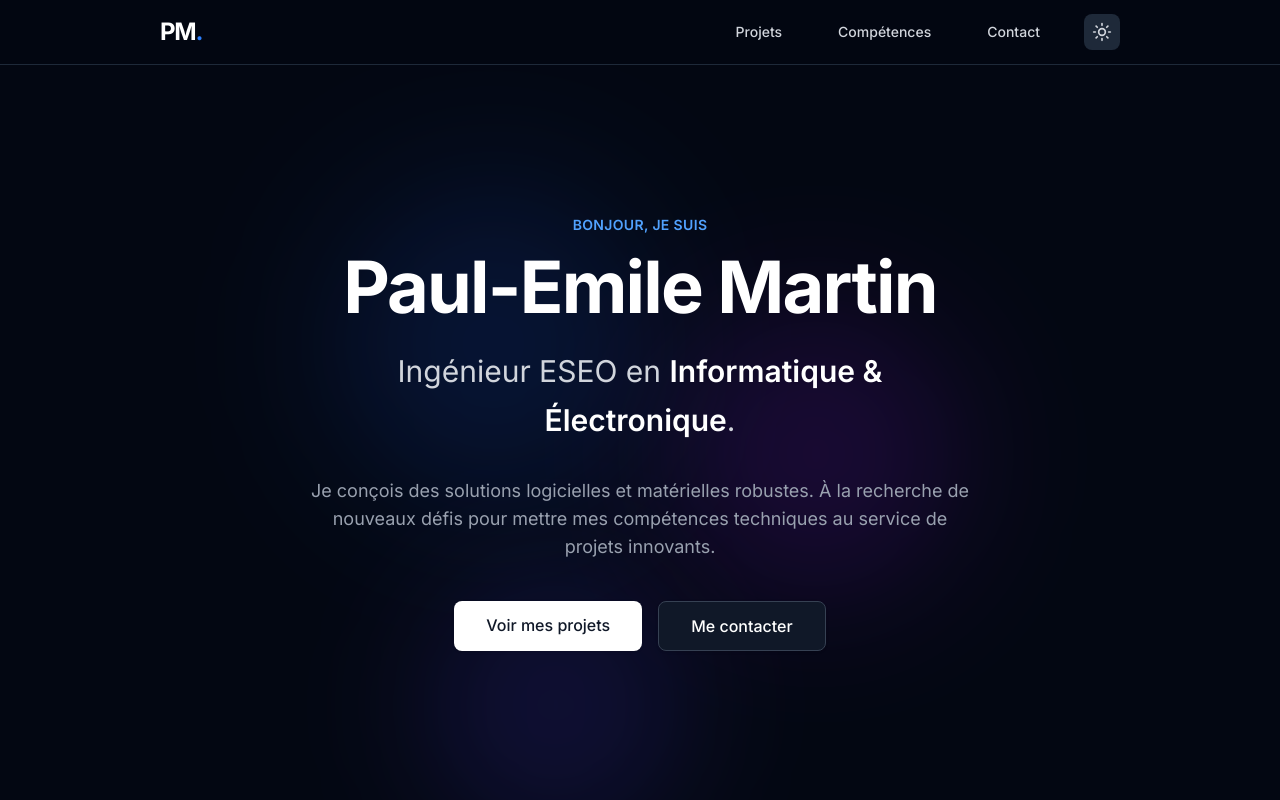
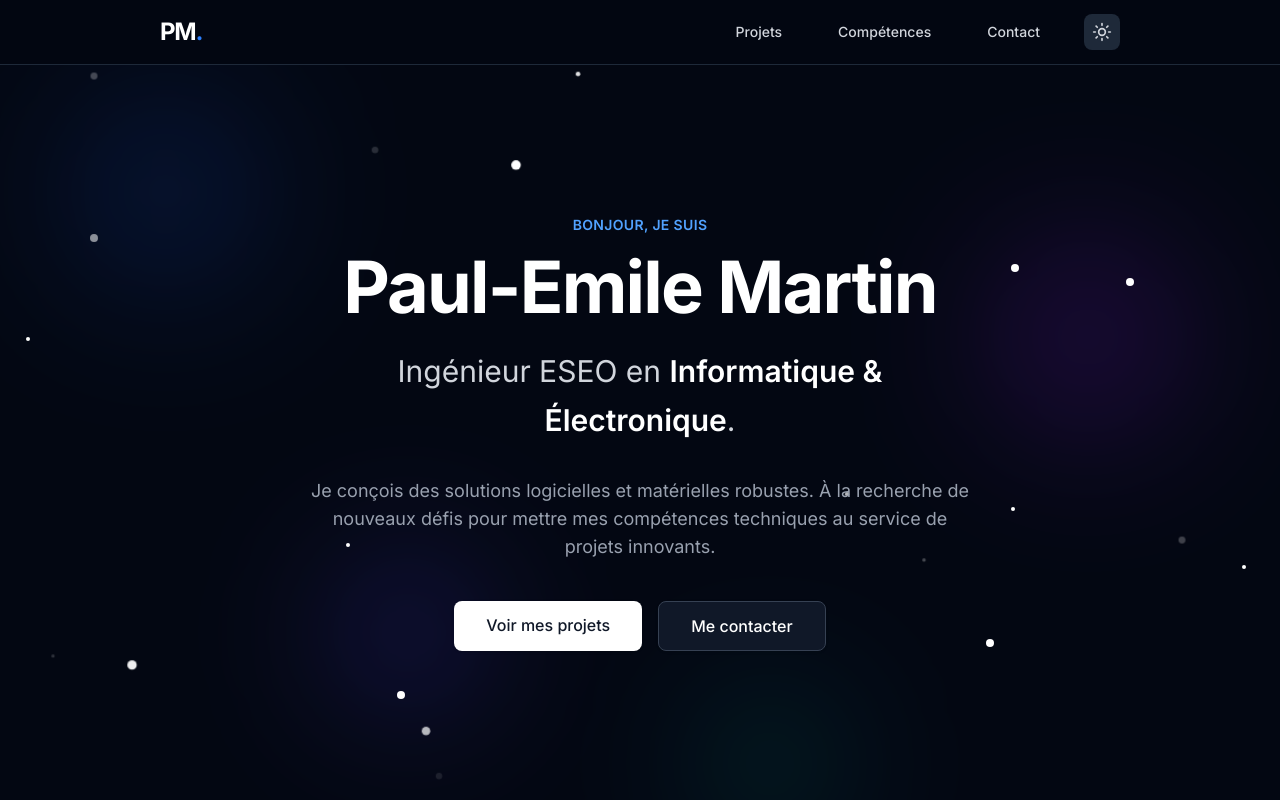
Before and after one commit to ProjectsPEMG/Portfolio, a Next.js app: page / in a window 1280 px wide. Both pictures are taken after a click on the button "Basculer le thème". Shown: the top 800 px of the page. Built offline with nearby package versions, Linux system fonts and the light colour scheme.

Commit message:
Update Hero.tsx

```diff
--- a/components/Hero.tsx
+++ b/components/Hero.tsx
@@ -1,19 +1,43 @@
-"use client"; // Obligatoire car on utilise des animations côté navigateur
+"use client";
 
 import Link from 'next/link';
 import { motion } from 'framer-motion';
 
 export default function Hero() {
+  // On crée un petit tableau pour générer nos étoiles facilement
+  const stars = Array.from({ length: 20 }).map((_, i) => ({
+    id: i,
+    top: `${Math.floor(Math.random() * 100)}%`,
+    left: `${Math.floor(Math.random() * 100)}%`,
+    delay: `${Math.random() * 5}s`,
+    size: Math.random() > 0.5 ? 'w-1 h-1' : 'w-2 h-2', // Alterne entre petites et moyennes étoiles
+  }));
+
   return (
-    // overflow-hidden empêche le site de "déborder" si les halos vont trop sur les côtés
     <section className="relative flex flex-col items-center justify-center min-h-[calc(100vh-4rem)] px-4 text-center overflow-hidden transition-colors duration-300">
 
-      {/* Éléments de fond dynamiques (Blobs) */}
-      <div className="absolute top-1/4 left-1/4 w-72 h-72 bg-blue-300/30 dark:bg-blue-600/20 rounded-full mix-blend-multiply dark:mix-blend-screen filter blur-3xl opacity-70 animate-blob pointer-events-none"></div>
-      <div className="absolute top-1/3 right-1/4 w-72 h-72 bg-purple-300/30 dark:bg-purple-600/20 rounded-full mix-blend-multiply dark:mix-blend-screen filter blur-3xl opacity-70 animate-blob animation-delay-2000 pointer-events-none"></div>
-      <div className="absolute -bottom-8 left-1/3 w-72 h-72 bg-indigo-300/30 dark:bg-indigo-600/20 rounded-full mix-blend-multiply dark:mix-blend-screen filter blur-3xl opacity-70 animate-blob animation-delay-4000 pointer-events-none"></div>
+      {/* 1. Le ciel étoilé (Visible UNIQUEMENT en mode sombre) */}
+      <div className="absolute inset-0 hidden dark:block pointer-events-none">
+        {stars.map((star) => (
+          <div
+            key={star.id}
+            className={`absolute bg-white rounded-full animate-twinkle ${star.size}`}
+            style={{
+              top: star.top,
+              left: star.left,
+              animationDelay: star.delay,
+            }}
+          ></div>
+        ))}
+      </div>
 
-      {/* Contenu principal avec effet d'apparition (Fade-in Up) */}
+      {/* 2. Les Blobs (Plus petits et mieux répartis) */}
+      <div className="absolute top-20 left-10 w-48 h-48 bg-blue-300/40 dark:bg-blue-600/20 rounded-full mix-blend-multiply dark:mix-blend-screen filter blur-3xl opacity-70 animate-blob pointer-events-none"></div>
+      <div className="absolute top-40 right-20 w-56 h-56 bg-purple-300/40 dark:bg-purple-600/20 rounded-full mix-blend-multiply dark:mix-blend-screen filter blur-3xl opacity-70 animate-blob animation-delay-2000 pointer-events-none"></div>
+      <div className="absolute bottom-20 left-1/4 w-52 h-52 bg-indigo-300/40 dark:bg-indigo-600/20 rounded-full mix-blend-multiply dark:mix-blend-screen filter blur-3xl opacity-70 animate-blob animation-delay-4000 pointer-events-none"></div>
+      <div className="absolute -bottom-10 right-1/3 w-40 h-40 bg-teal-300/40 dark:bg-teal-600/20 rounded-full mix-blend-multiply dark:mix-blend-screen filter blur-3xl opacity-70 animate-blob pointer-events-none" style={{ animationDelay: '3s' }}></div>
+
+      {/* 3. Le contenu principal */}
       <motion.div
         initial={{ opacity: 0, y: 30 }}
         animate={{ opacity: 1, y: 0 }}
```
